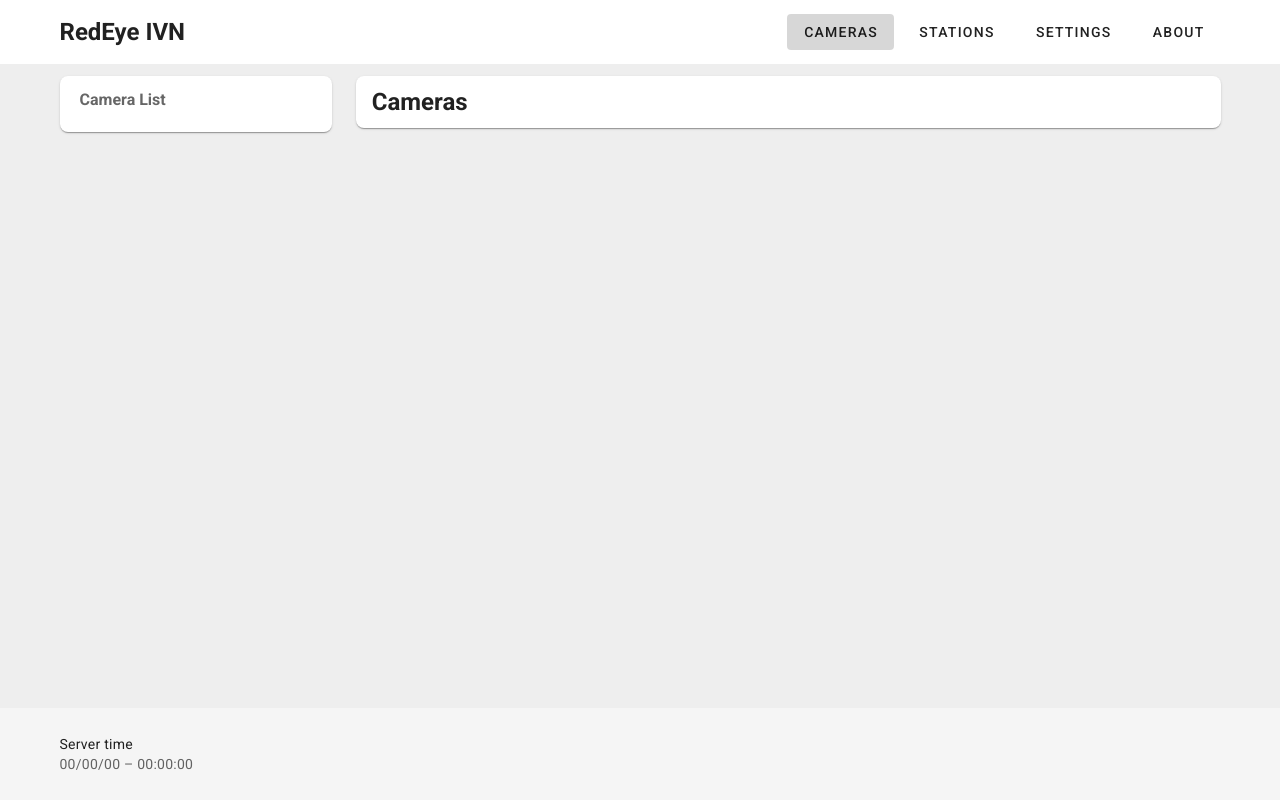
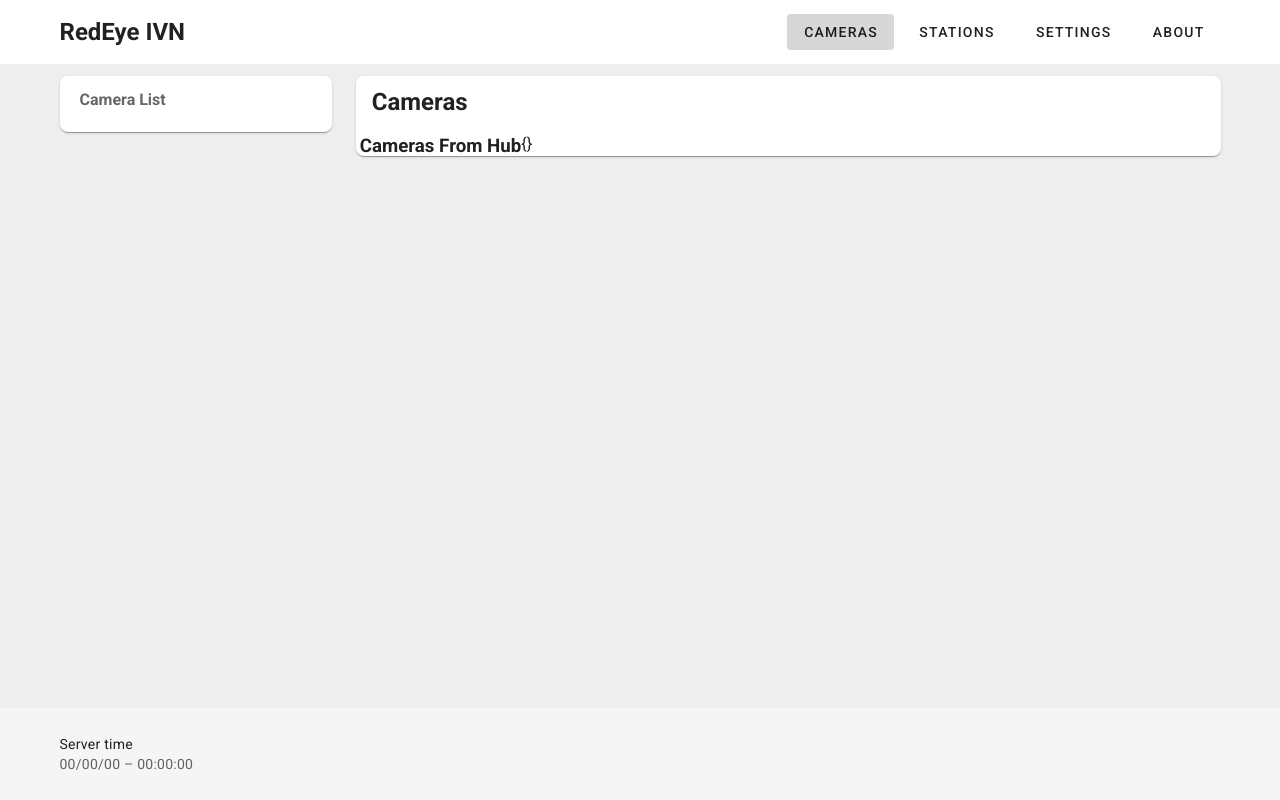
Before and after one commit to sensorstation/app, a Vue app: page /cameras in a window 1280 px wide. Built offline with nearby package versions, Linux system fonts and the light colour scheme; what vue-native-websocket would draw is missing.

Commit message:
The application is recieving camera announce ments

```diff
--- a/src/views/Cameras.vue
+++ b/src/views/Cameras.vue
@@ -16,10 +16,8 @@
           </v-row>
 
           <v-row>
-            <v-col v-for="(value, key) in cameras" :key="key" :cols="4">
-              {{ value }} - {{ key }}
-              <CameraData :key="name" :name="name" :value="addr" />
-            </v-col>
+            <h3>Cameras From Hub</h3>
+            {{ getCameras }}
           </v-row>
         </v-sheet>
       </v-col>
@@ -28,13 +26,11 @@
 </template>
 
 <script>
-import CameraData from "@/components/camera-data-card/camera-data-card";
 import CameraList from "@/components/camera-list/camera-list";
 
 export default {
   name: "Cameras",
   components: {
-    CameraData,
     CameraList,
   },
   data() {
```
